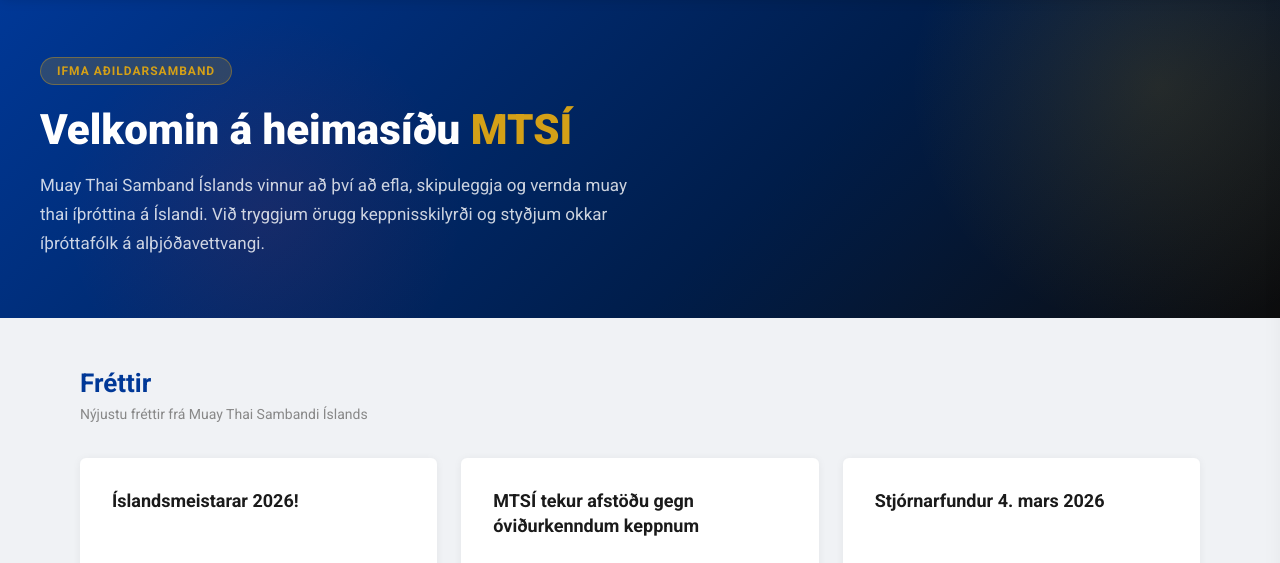
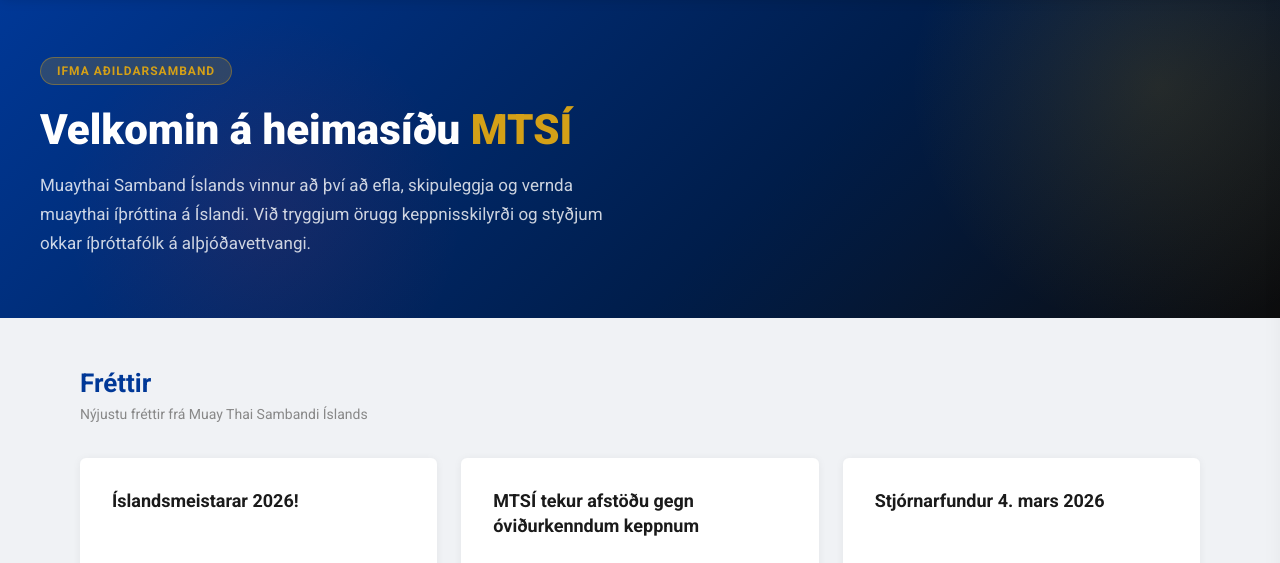
Before and after one commit to mtsi-lgtm/mtsi-website, a plain HTML site: page index.html in a window 1280 px wide. Shown: the part 190-753 px from the top of the page. Drawn offline with Linux system fonts and the light colour scheme.

Commit message:
Update site via admin

```diff
--- a/index.html
+++ b/index.html
@@ -662,7 +662,7 @@
     "hero": {
         "badge": "IFMA aðildarsamband",
         "title": "Velkomin á heimasíðu <span>MTSÍ</span>",
-        "text": "Muay Thai Samband Íslands vinnur að því að efla, skipuleggja og vernda muay thai íþróttina á Íslandi. Við tryggjum örugg keppnisskilyrði og styðjum okkar íþróttafólk á alþjóðavettvangi."
+        "text": "Muaythai Samband Íslands vinnur að því að efla, skipuleggja og vernda muaythai íþróttina á Íslandi. Við tryggjum örugg keppnisskilyrði og styðjum okkar íþróttafólk á alþjóðavettvangi."
     },
     "nav": [
         {
```
